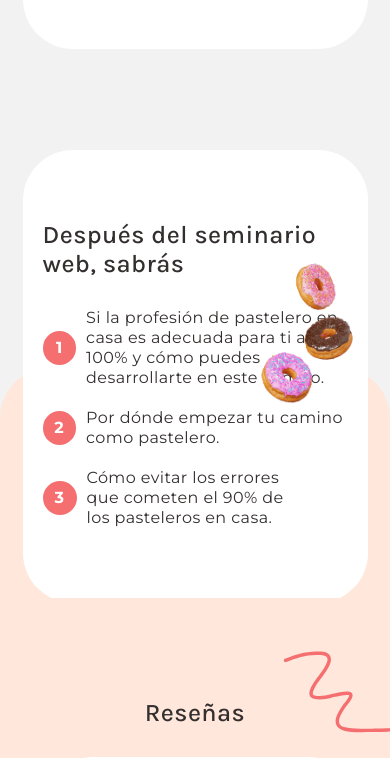
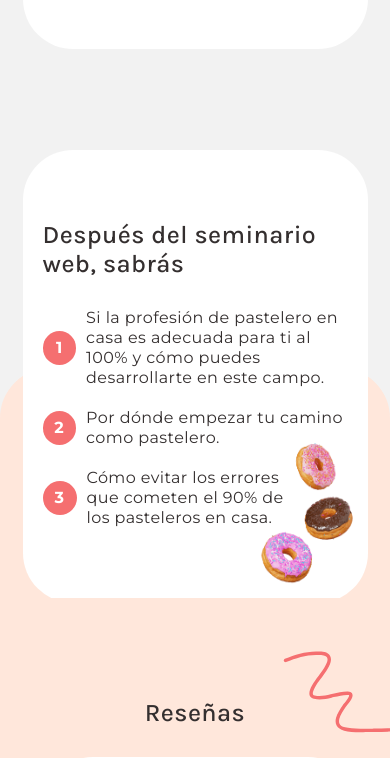
Before and after one commit to kovalhood/amor-leche, a plain HTML site: page index.html in a window 390 px wide. Shown: the part 2932-3690 px from the top of the page. Drawn offline with nearby package versions, Linux system fonts and the light colour scheme.

Commit message:
Fixed mobile donuts

```diff
--- a/sass/sections/_after-webinar.scss
+++ b/sass/sections/_after-webinar.scss
@@ -133,7 +133,7 @@
     z-index: 5;
 
     &--mob{
-        bottom: 180px;
+        bottom: 0;
         right: 20px;
         width: 126.79px;
         height: 177.32px;
```
Also changed, not shown: css/main.css, css/main.min.css, 2 other files.
